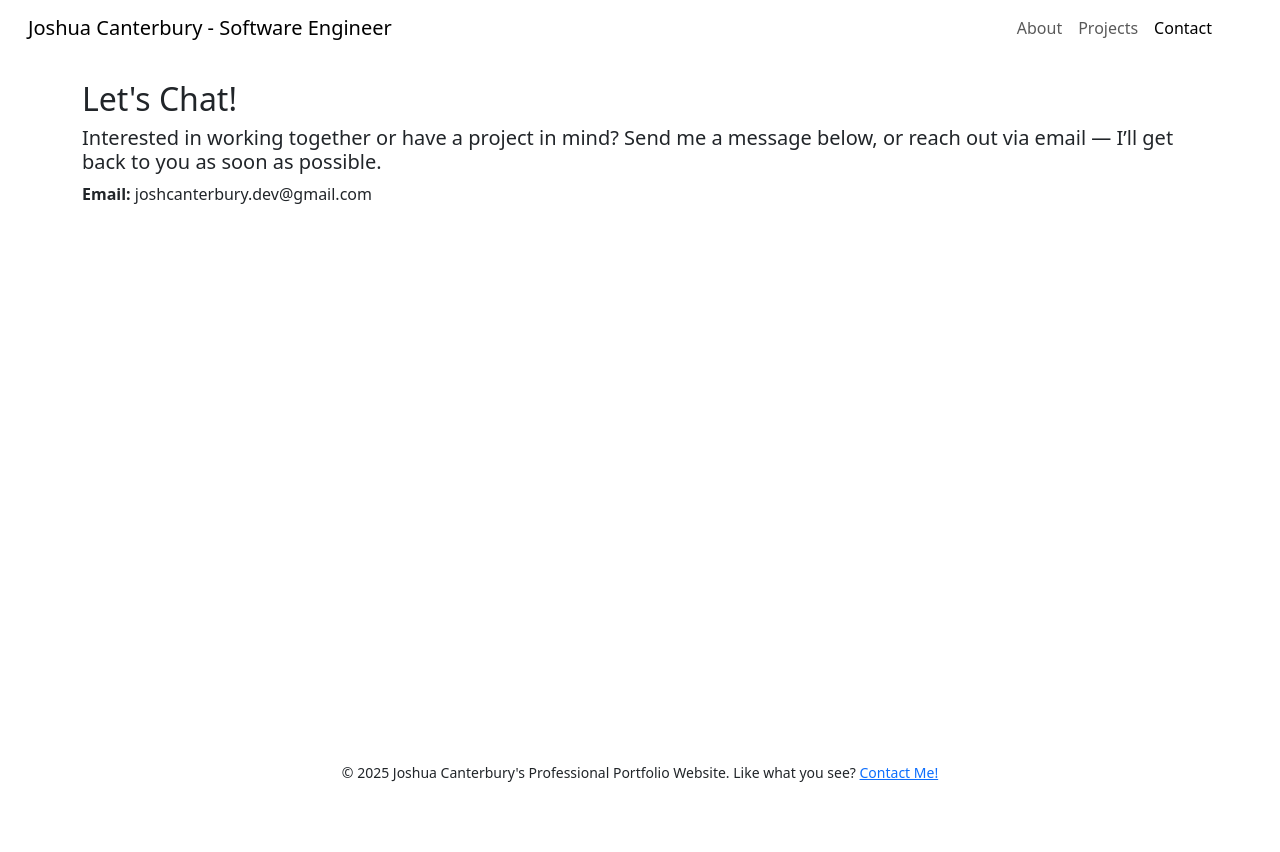
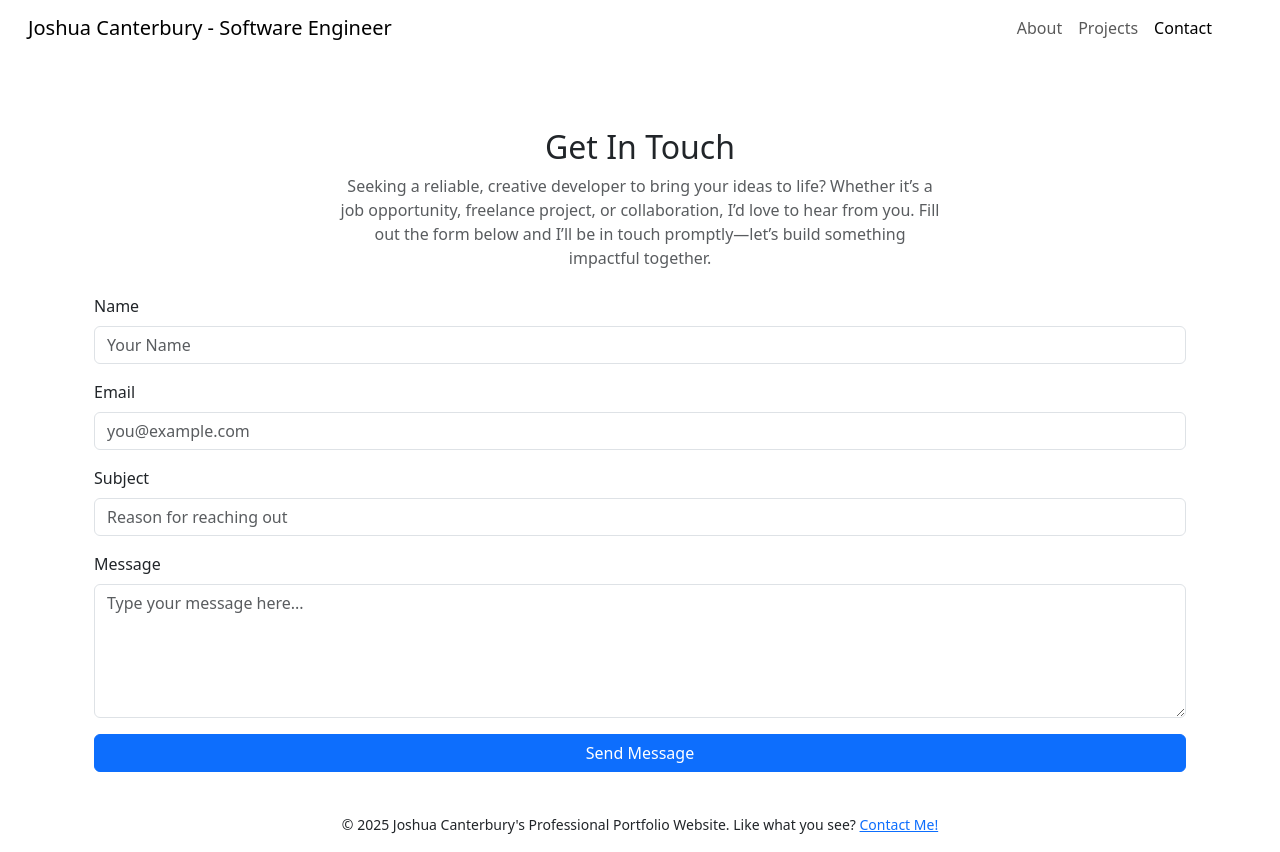
Before and after one commit to CanterCode/portfolio-site, a React (Vite) app: page /contact in a window 1280 px wide. Before the commit the page ends 800 px from the top, so only its background shows below. Built offline with nearby package versions, Linux system fonts and the light colour scheme; some icons are missing.

Commit message:
added contact form

```diff
--- a/src/App.tsx
+++ b/src/App.tsx
@@ -1,4 +1,4 @@
-import { BrowserRouter as Router, Routes, Route } from "react-router-dom";
+import { Routes, Route } from "react-router-dom";
 import Navbar from "./components/Navbar";
 import Footer from "./components/Footer";
 import Home from "./pages/Home";
@@ -9,7 +9,6 @@ import Resume from "./pages/Resume";
 
 function App() {
   return (
-    <Router>
     <div className="d-flex flex-column min-vh-100">
       <Navbar />
       <main className="flex-fill py-4">
@@ -25,7 +24,6 @@ function App() {
       </main>
       <Footer />
     </div>
-    </Router>
   );
 }
 
--- a/src/main.tsx
+++ b/src/main.tsx
@@ -1,11 +1,15 @@
-import { StrictMode } from 'react'
-import { createRoot } from 'react-dom/client'
-import './index.css'
-import App from './App.tsx'
-import 'bootstrap/dist/css/bootstrap.min.css';
+import { StrictMode } from "react";
+import { createRoot } from "react-dom/client";
+import { BrowserRouter } from "react-router-dom";
+import "./index.css";
+import App from "./App.tsx";
+import "bootstrap/dist/css/bootstrap.min.css";
+import 'bootstrap/dist/js/bootstrap.bundle.min.js';
 
-createRoot(document.getElementById('root')!).render(
+createRoot(document.getElementById("root")!).render(
   <StrictMode>
-    <App />
-  </StrictMode>,
-)
+    <BrowserRouter>
+      <App />
+    </BrowserRouter>
+  </StrictMode>
+);
--- a/src/pages/Contact.tsx
+++ b/src/pages/Contact.tsx
@@ -1,10 +1,108 @@
+import { useState } from "react";
+
 function Contact() {
-  return(
+  const [formData, setFormData] = useState({
+    name: "",
+    email: "",
+    subject: "",
+    message: "",
+  });
+
+  const handleChange = (
+    e: React.ChangeEvent<HTMLInputElement | HTMLTextAreaElement>
+  ) => {
+    setFormData({ ...formData, [e.target.name]: e.target.value });
+  };
+
+  const handleSubmit = (e: React.FormEvent) => {
+    e.preventDefault();
+    // We'll connect EmailJS here later
+    console.log("Form submitted:", formData);
+  };
+
+  return (
     <div>
-        <h2>Let's Chat!</h2>
-        <h5>Interested in working together or have a project in mind? Send me a message
-    below, or reach out via email — I’ll get back to you as soon as possible.</h5>
-        <p><strong>Email:</strong> joshcanterbury.dev@gmail.com</p>
+      <div className="container mt-5">
+        <h2 className="text-center mb-2">Get In Touch</h2>
+        <p
+          className="text-center text-muted mb-4"
+          style={{ maxWidth: "600px", margin: "0 auto" }}
+        >
+          Seeking a reliable, creative developer to bring your ideas to life?
+          Whether it’s a job opportunity, freelance project, or collaboration,
+          I’d love to hear from you. Fill out the form below and I’ll be in
+          touch promptly—let’s build something impactful together.{" "}
+        </p>
+        <form onSubmit={handleSubmit}>
+          <div className="mb-3">
+            <label htmlFor="name" className="form-label">
+              Name
+            </label>
+            <input
+              type="text"
+              name="name"
+              className="form-control"
+              id="name"
+              value={formData.name}
+              onChange={handleChange}
+              placeholder="Your Name"
+              required
+            />
+          </div>
+
+          <div className="mb-3">
+            <label htmlFor="email" className="form-label">
+              Email
+            </label>
+            <input
+              type="email"
+              name="email"
+              className="form-control"
+              id="email"
+              value={formData.email}
+              onChange={handleChange}
+              placeholder="you@example.com"
+              required
+            />
+          </div>
+
+          <div className="mb-3">
+            <label htmlFor="subject" className="form-label">
+              Subject
+            </label>
+            <input
+              type="text"
+              name="subject"
+              className="form-control"
+              id="subject"
+              value={formData.subject}
+              onChange={handleChange}
+              placeholder="Reason for reaching out"
+              required
+            />
+          </div>
+
+          <div className="mb-3">
+            <label htmlFor="message" className="form-label">
+              Message
+            </label>
+            <textarea
+              name="message"
+              className="form-control"
+              id="message"
+              rows={5}
+              value={formData.message}
+              onChange={handleChange}
+              placeholder="Type your message here..."
+              required
+            />
+          </div>
+
+          <button type="submit" className="btn btn-primary w-100">
+            Send Message
+          </button>
+        </form>
+      </div>
     </div>
   );
 }
```
Lines whose indentation alone changed are shown as unchanged.
